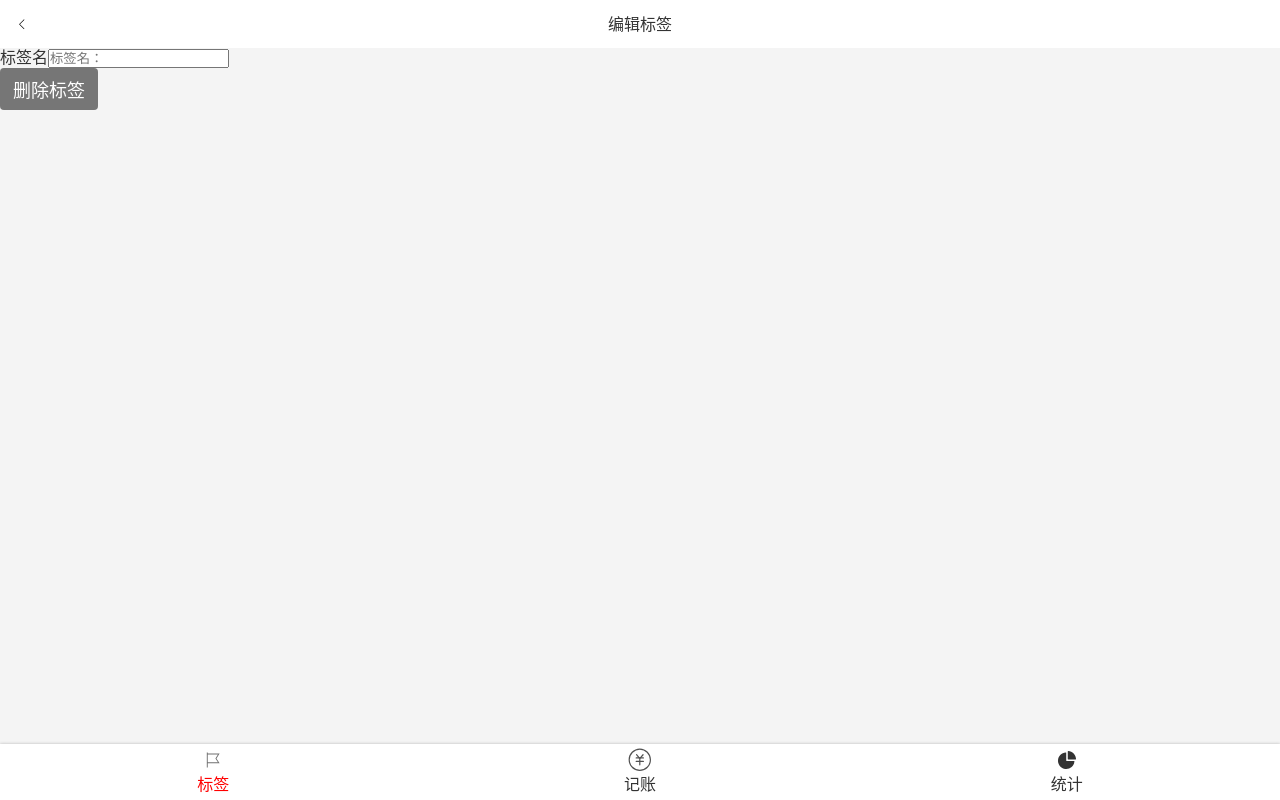
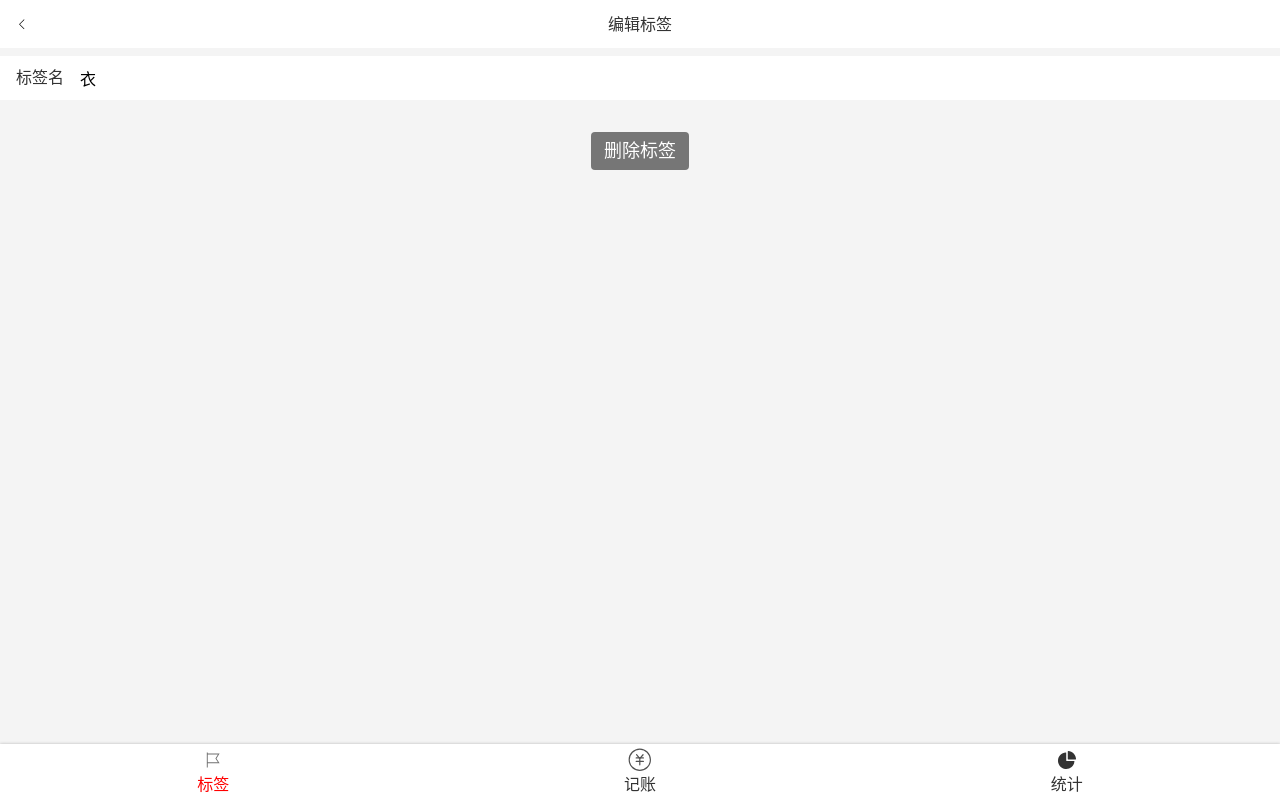
Before and after one commit to YMingF/money-react, a React app: page /#/tags/1 in a window 1280 px wide. Built offline with nearby package versions, Linux system fonts and the light colour scheme.

Commit message:
7-3:Tag.tsx的样式完成

```diff
--- /dev/null
+++ b/src/components/Center.tsx
@@ -0,0 +1,10 @@
+//让按钮居中
+import styled from 'styled-components';
+
+const Center=styled.div`
+      display: flex;
+      justify-content: center;
+      align-items: center;
+      flex-direction: column;
+  `
+export  {Center}
--- a/src/components/Input.tsx
+++ b/src/components/Input.tsx
@@ -7,7 +7,7 @@
     >span{margin-right: 16px}
     >input{
       flex-grow: 1;
-      height: 72px;
+      height: 44px;
       background:none;
       border:none
 
--- /dev/null
+++ b/src/components/Space.tsx
@@ -0,0 +1,8 @@
+//给按钮上下加空隙
+import styled from 'styled-components';
+
+const Space=styled.div`
+    height: 16px;
+
+`
+export {Space}
--- a/src/index.scss
+++ b/src/index.scss
@@ -17,8 +17,8 @@
   line-height: 1.2;
   background: #f4f4f4;
   }
-button{
-  font-family: inherit;
+button,input{
+  font: inherit;
 }
 .icon{
   width:1em;
--- a/src/views/Money/NoteSection.tsx
+++ b/src/views/Money/NoteSection.tsx
@@ -1,10 +1,10 @@
 import styled from 'styled-components';
-import React, {ChangeEventHandler, useRef} from 'react';
+import React, {ChangeEventHandler} from 'react';
 import {Input} from '../../components/Input';
 
 const Wrapper=styled.section`
   background: #f4f4f4;
-  padding: 0 16px;
+  padding: 14px 16px;
   font-size: 14px;
 `
 
@@ -19,7 +19,7 @@
   }
   return (
     <Wrapper>
-      <Input label='备注' type='text' value={note} onChange={onChange}/>
+      <Input label='备注' type='text' value={note} onChange={onChange} placeholder='请填写备注'/>
     </Wrapper>
   )
 }
--- a/src/views/Tag.tsx
+++ b/src/views/Tag.tsx
@@ -5,6 +5,9 @@
 import Icon from 'components/icon';
 import {Button} from '../components/Button';
 import styled from 'styled-components';
+import {Input} from '../components/Input';
+import {Center} from '../components/Center';
+import {Space} from '../components/Space';
 
 type Params={
   id:string
@@ -19,6 +22,11 @@
 
 
 `
+const InputWrapper=styled.div`
+  background-color: white;
+  padding:0 16px ;
+  margin-top: 8px;
+`
 const Tag:React.FC=()=>{
   const {findTag}=useTags()
   let { id } = useParams<Params>();
@@ -30,15 +38,15 @@
         <span>编辑标签</span>
         <Icon />   {/*加个空图标实现左中右布局*/}
       </Topbar>
-      <div>
-        <label>
-          <span>标签名</span>
-          <input type="text" placeholder='标签名：' />
-        </label>
-      </div>
-      <div>
-          <Button>删除标签</Button>
-      </div>
+      <InputWrapper>
+        <Input label='标签名' type='text' placeholder='标签名' value={tag.name}/>
+      </InputWrapper>
+      <Center>
+        <Space/>
+        <Space/>
+        <Button>删除标签</Button>
+        <Space/>
+      </Center>
     </Layout>
   )
 }
--- a/src/views/Tags.tsx
+++ b/src/views/Tags.tsx
@@ -5,6 +5,8 @@
 import Icon from '../components/icon';
 import { Link } from 'react-router-dom';
 import { Button } from 'components/Button';
+import {Center} from '../components/Center';
+import {Space} from '../components/Space';
 const TagList=styled.ol`
   font-size: 16px;
   background-color: white;
@@ -19,18 +21,8 @@
     }
   }
 `
-//让按钮居中
-const Center=styled.div`
-      display: flex;
-      justify-content: center;
-      align-items: center;
-      flex-direction: column;
-  `
-//给按钮上下加空隙
-const Space=styled.div`
-    height: 16px;
 
-`
+
 
 function Tags() {
   const {tags}=useTags()
```
